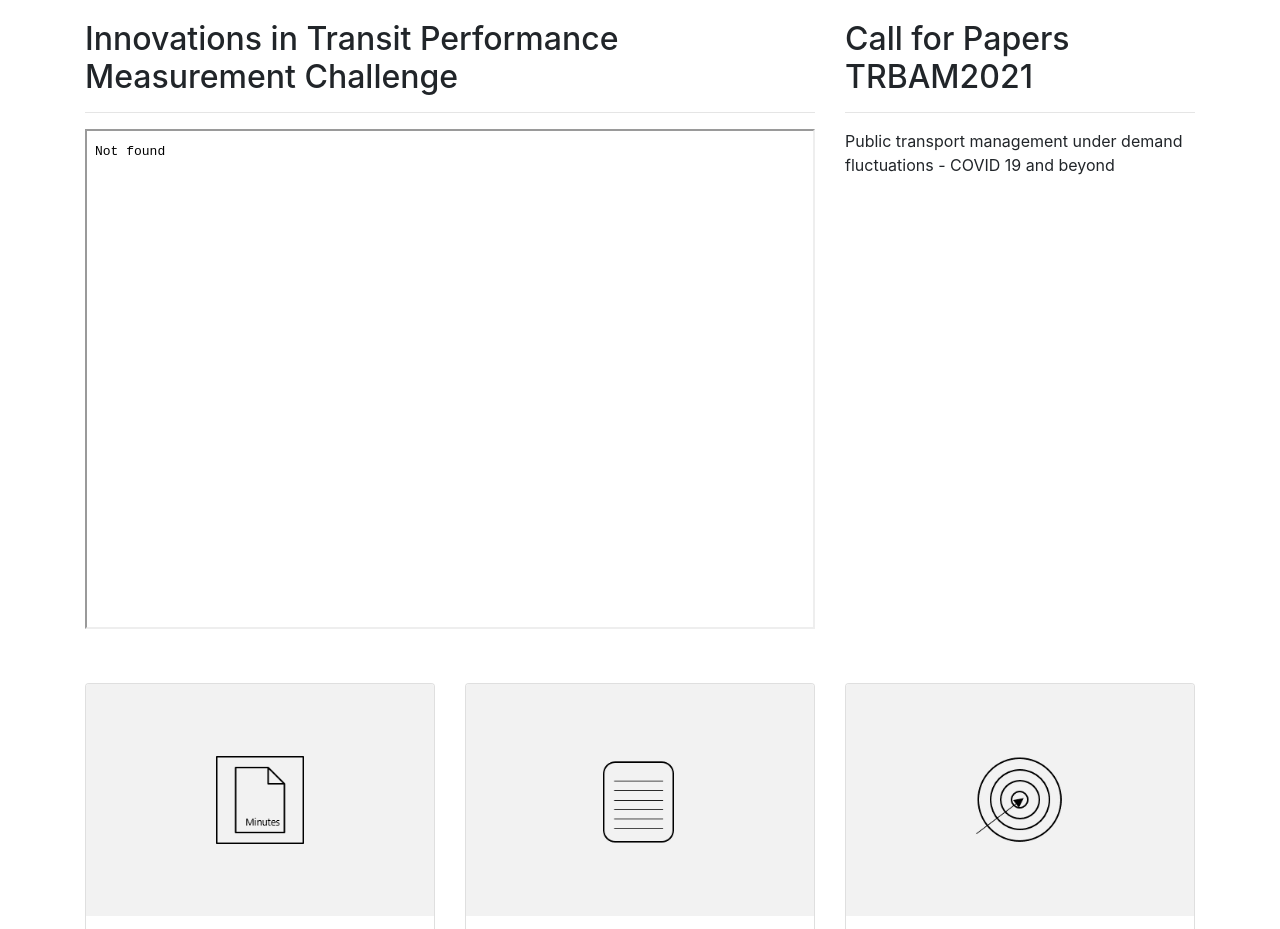
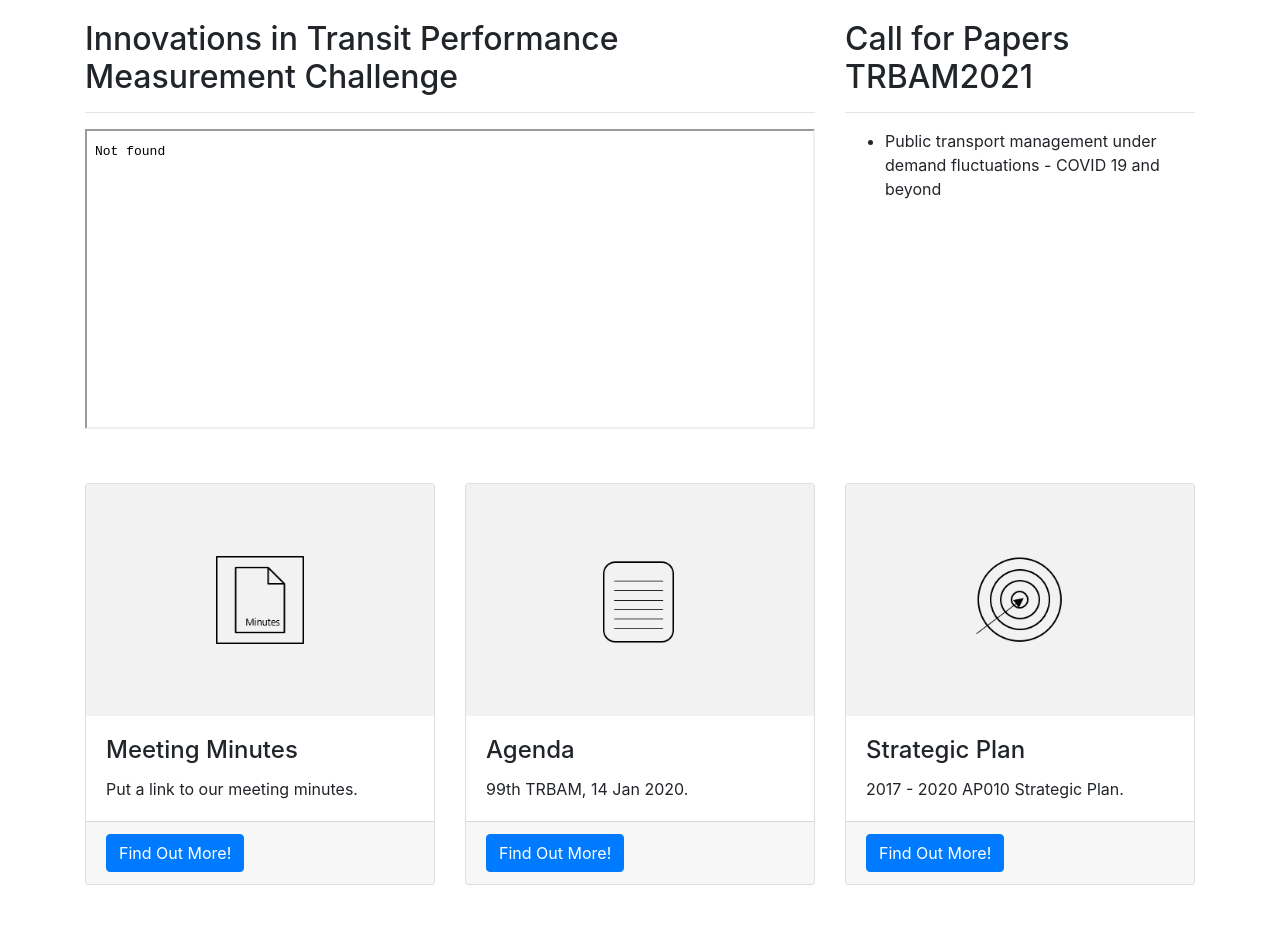
Before and after one commit to KGkiotsalitis/trbap010.org, a website: page index.html in a window 1280 px wide. Shown: the part 800-1729 px from the top of the page. Drawn offline with Linux system fonts and the light colour scheme.

Commit message:
Update index.html

```diff
--- a/index.html
+++ b/index.html
@@ -116,12 +116,14 @@
       <div class="col-md-8 mb-5">
         <h2>Innovations in Transit Performance Measurement Challenge</h2>
         <hr>
-        <iframe src="files/AP010_PerfChallenge_TRBFlyer_2020.pdf" width="100%" height="500px">
+        <iframe src="files/AP010_PerfChallenge_TRBFlyer_2020.pdf" width="100%" height="300px">
     </iframe>   </div>
       <div class="col-md-4 mb-5">
         <h2>Call for Papers TRBAM2021</h2>
         <hr>
-        <p>Public transport management under demand fluctuations - COVID 19 and beyond</p>
+        <ul>
+          <li>Public transport management under demand fluctuations - COVID 19 and beyond</li>
+        </ul>
       </div>
     </div>
     <!-- /.row -->
```
